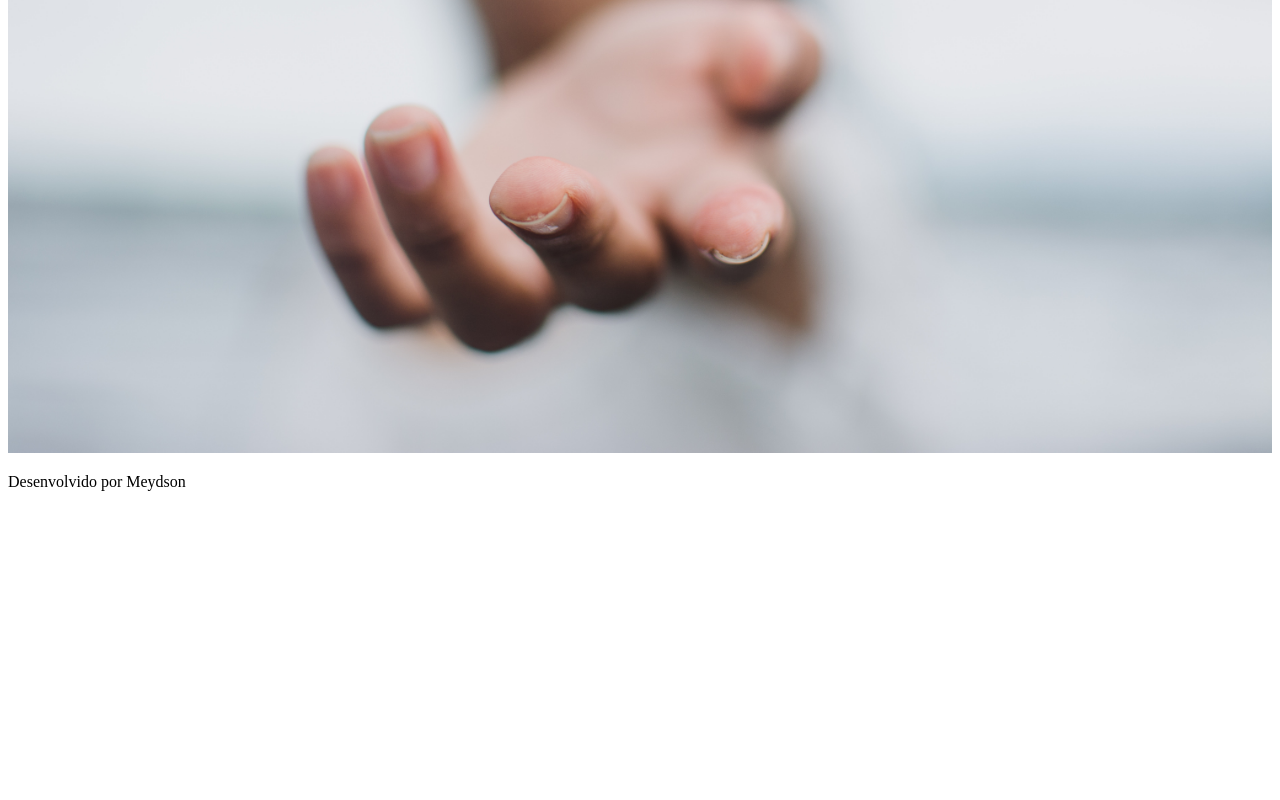
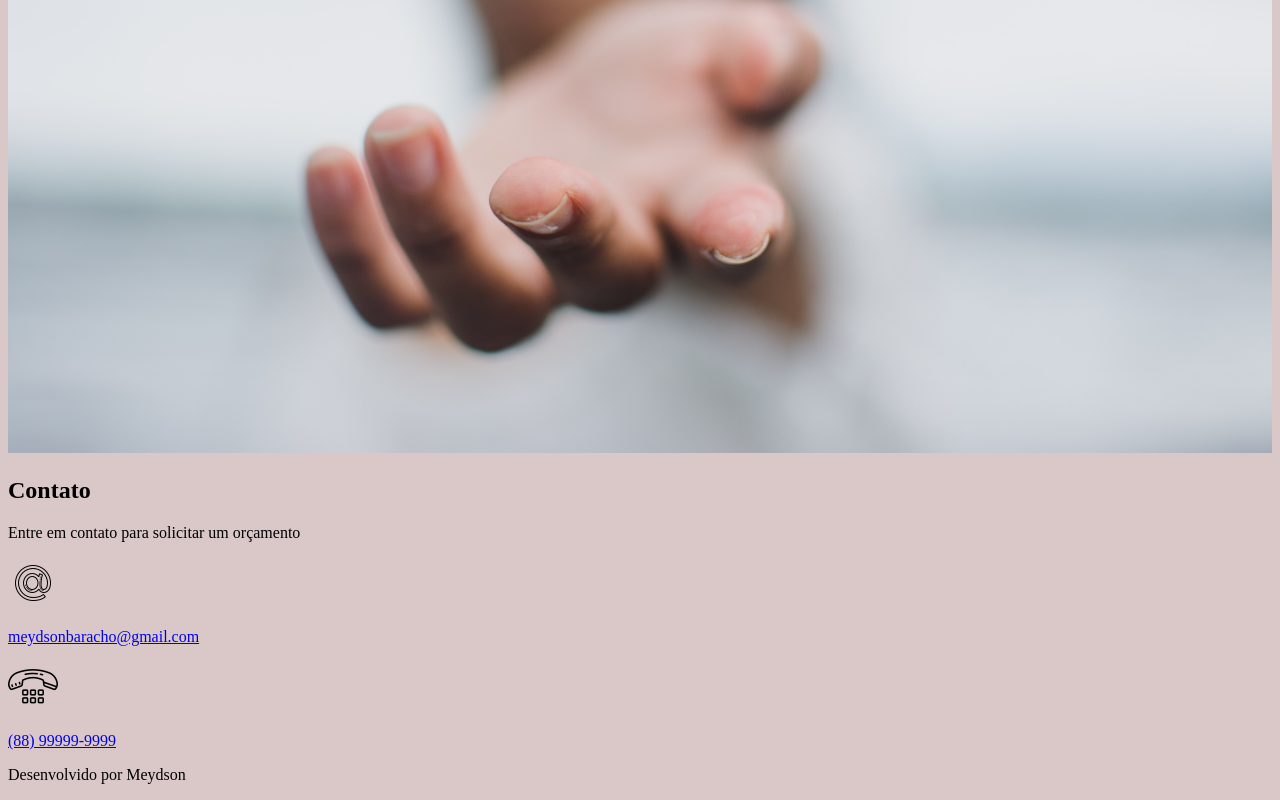
Before and after one commit to meydson/inovation_one, a plain HTML site: page index.html in a window 1280 px wide. Shown: the part 851-1651 px from the top of the page. Before the commit the page ends 1358 px from the top, so only its background shows below. Drawn offline with Linux system fonts and the light colour scheme.

Commit message:
intro HTML/CSS

```diff
--- /dev/null
+++ b/css/style.css
@@ -0,0 +1,3 @@
+body {
+    background-color: rgb(218, 200, 200);
+}
--- a/index.html
+++ b/index.html
@@ -3,14 +3,15 @@
     <head>
         <meta charset="UTF-8">
         <title>Teste Global FullStack</title>
+        <link rel="stylesheet" type="text/css" href="css/style.css"
     </head>
 
     <body>
         <nav>
             <p>Meydson Baracho</p>
             <ul>
-                <li>Home</li>
-                <li>Serviços</li>
+                <li><a href="#home">Home</a></li>
+                <li><a href="#servicos">Serviços</a></li>
                 <li>Porifólio</li>
                 <li>Currículo</li>
                 <li>Contato</li>
@@ -40,9 +41,23 @@
                 Quisque vitae eleifend urna.
             </p>
         </section>
-        <section id="Serviços">
+        <section id="servicos">
             <h2>Serviços</h2>
-            <img src="img/teste.jpg" width="100%">
+            <div>
+                <img src="img/teste.jpg" width="100%">
+            </div>
+        </section>
+        <section id="contato">
+            <h1>Contato</h1>
+            <p>Entre em contato para solicitar um orçamento</p>
+            <div>
+                 <img src="img/email.png">
+                 <p><a href="mailto:meydsonbaracho@gmail.com">meydsonbaracho@gmail.com</a></p>
+            </div>
+            <div>
+                <img src="img/phone.png">
+                <p><a href="tel:88999999999">(88) 99999-9999</a></p>
+            </div>
         </section>
         <footer>
             <p>Desenvolvido por Meydson</p>
```
Also changed, not shown: img/email.png (added), img/phone.png (added).
